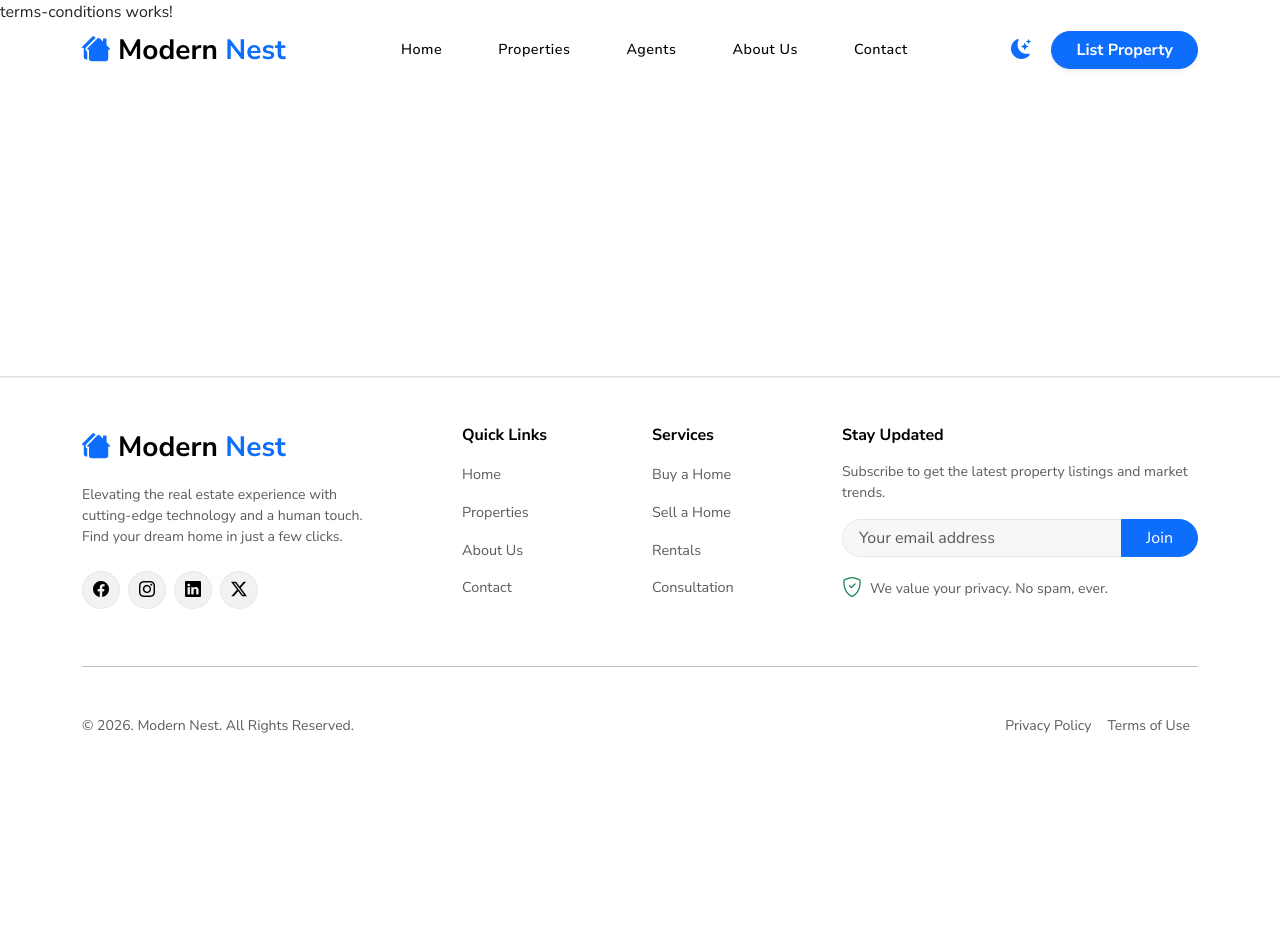
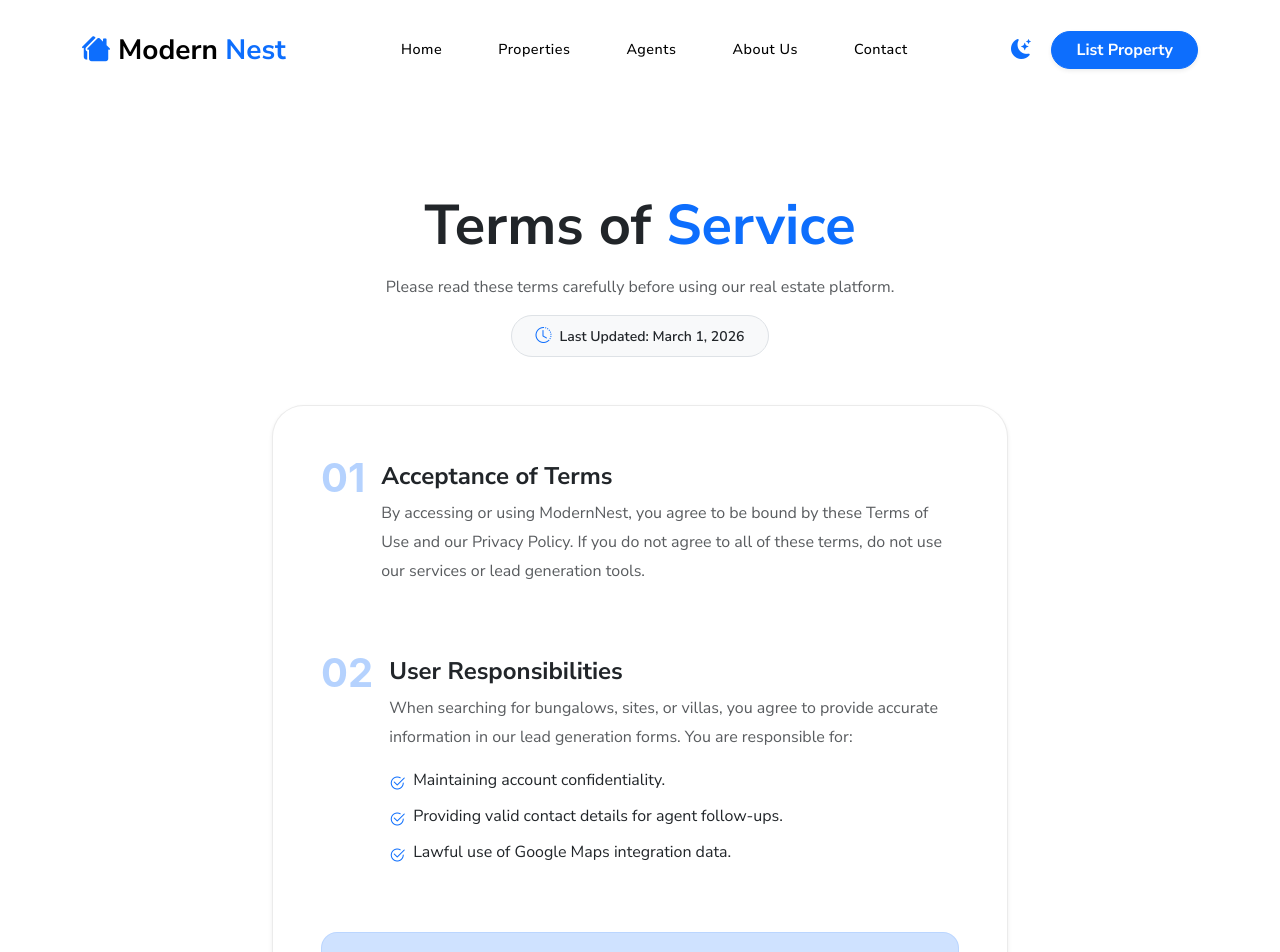
Before and after one commit to avinash072024/real-estate-web, an Angular app: page /terms-of-use in a window 1280 px wide. Shown: the top 952 px of the page. Before the commit the page ends 800 px from the top, so only its background shows below. Built offline with nearby package versions, Linux system fonts and the light colour scheme.

Commit message:
changes in agents card

```diff
--- a/src/app/pages/agents/agents.component.html
+++ b/src/app/pages/agents/agents.component.html
@@ -7,7 +7,7 @@
         </p>
     </div>
 
-    <div class="row g-4">
+    <div class="row g-4 d-flex justify-content-center align-items-center">
         @for (agent of agents; track agent.id) {
         <div class="col-sm-6 col-lg-3">
             <div class="agent-card rounded-4 overflow-hidden border-0 shadow-sm bg-body">
@@ -15,12 +15,12 @@
                     <img [src]="agent.img" [alt]="agent.name" class="w-100 agent-img">
                     <div class="agent-overlay d-flex align-items-end justify-content-center p-3">
                         <div class="social-pills d-flex gap-2 mb-2">
-                            <a href="#" class="btn btn-light rounded-circle btn-sm shadow-sm"><i
-                                    class="bi bi-linkedin"></i></a>
-                            <a href="#" class="btn btn-light rounded-circle btn-sm shadow-sm"><i
+                            <!-- <a href="#" class="btn btn-light rounded-circle btn-sm shadow-sm"><i
+                                    class="bi bi-linkedin"></i></a> -->
+                            <a href="mailto:{{agent.email}}?subject=Inquiry%20from%20Website" class="btn btn-light rounded-circle btn-sm shadow-sm"><i
                                     class="bi bi-envelope-fill"></i></a>
-                            <a href="#" class="btn btn-light rounded-circle btn-sm shadow-sm"><i
-                                    class="bi bi-whatsapp"></i></a>
+                            <a href="tel:{{agent.contact}}" class="btn btn-light rounded-circle btn-sm shadow-sm"><i
+                                    class="bi bi-telephone-fill"></i></a>
                         </div>
                     </div>
                 </div>
--- a/src/app/pages/privacy-policy/privacy-policy.component.ts
+++ b/src/app/pages/privacy-policy/privacy-policy.component.ts
@@ -7,5 +7,5 @@ import { Component } from '@angular/core';
   styleUrl: './privacy-policy.component.scss'
 })
 export class PrivacyPolicyComponent {
-
+  effectiveDate: string = new Date().toLocaleDateString('en-US', { year: 'numeric', month: 'long', day: 'numeric' });
 }
--- a/src/app/pages/terms-conditions/terms-conditions.component.html
+++ b/src/app/pages/terms-conditions/terms-conditions.component.html
@@ -1 +1,86 @@
-<p>terms-conditions works!</p>
+<div class="container py-5 mt-5">
+    <div class="row justify-content-center py-5 my-5">
+        <div class="col-lg-10 col-xl-8">
+
+            <div class="text-center mb-5">
+                <h1 class="display-4 fw-bold mb-3">Terms of <span class="text-primary">Service</span></h1>
+                <p class="text-muted">Please read these terms carefully before using our real estate platform.</p>
+                <div class="d-inline-flex align-items-center bg-body-tertiary px-4 py-2 rounded-pill border">
+                    <i class="bi bi-clock-history me-2 text-primary"></i>
+                    <span class="small fw-semibold">Last Updated: {{ lastUpdated }}</span>
+                </div>
+            </div>
+
+            <div class="terms-wrapper p-4 p-md-5 rounded-5 bg-body border shadow-sm">
+
+                <section class="mb-5">
+                    <div class="d-flex align-items-start gap-3">
+                        <h2 class="text-primary fw-bold display-6 mb-0">01</h2>
+                        <div>
+                            <h4 class="fw-bold mt-2">Acceptance of Terms</h4>
+                            <p class="text-muted leading-relaxed">
+                                By accessing or using ModernNest, you agree to be bound by these Terms of Use and our
+                                Privacy Policy. If you do not agree to all of these terms, do not use our services or
+                                lead generation tools.
+                            </p>
+                        </div>
+                    </div>
+                </section>
+
+                <section class="mb-5">
+                    <div class="d-flex align-items-start gap-3">
+                        <h2 class="text-primary fw-bold display-6 mb-0">02</h2>
+                        <div>
+                            <h4 class="fw-bold mt-2">User Responsibilities</h4>
+                            <p class="text-muted leading-relaxed">
+                                When searching for bungalows, sites, or villas, you agree to provide accurate
+                                information in our lead generation forms. You are responsible for:
+                            </p>
+                            <ul class="list-unstyled">
+                                <li class="mb-2 d-flex gap-2"><i class="bi bi-check2-circle text-primary"></i>
+                                    Maintaining account confidentiality.</li>
+                                <li class="mb-2 d-flex gap-2"><i class="bi bi-check2-circle text-primary"></i> Providing
+                                    valid contact details for agent follow-ups.</li>
+                                <li class="mb-2 d-flex gap-2"><i class="bi bi-check2-circle text-primary"></i> Lawful
+                                    use of Google Maps integration data.</li>
+                            </ul>
+                        </div>
+                    </div>
+                </section>
+
+                <section class="mb-5 p-4 rounded-4 bg-primary-subtle border border-primary border-opacity-10">
+                    <h4 class="fw-bold"><i class="bi bi-info-circle-fill me-2"></i>Intellectual Property</h4>
+                    <p class="small text-primary-emphasis mb-0">
+                        All content on this site, including property photos, bungalow descriptions, and the ModernNest
+                        logo, is protected by copyright. Unauthorized reproduction of our site architecture is strictly
+                        prohibited.
+                    </p>
+                </section>
+
+                <section class="mb-5">
+                    <div class="d-flex align-items-start gap-3">
+                        <h2 class="text-primary fw-bold display-6 mb-0">03</h2>
+                        <div>
+                            <h4 class="fw-bold mt-2">Limitation of Liability</h4>
+                            <p class="text-muted leading-relaxed">
+                                ModernNest provides a platform to connect buyers and agents. While we strive for
+                                accuracy, we do not warrant that property descriptions or map locations are 100%
+                                error-free.
+                            </p>
+                        </div>
+                    </div>
+                </section>
+
+                <div class="text-center border-top pt-5">
+                    <p class="mb-4 text-muted small">Do you have questions about these terms?</p>
+                    <div class="d-flex flex-wrap justify-content-center gap-3">
+                        <button class="btn btn-primary rounded-pill px-5 py-3 fw-bold">Accept & Continue</button>
+                        <a routerLink="/contact" class="btn btn-outline-primary rounded-pill px-5 py-3 fw-bold">Contact
+                            Legal Team</a>
+                    </div>
+                </div>
+
+            </div>
+        </div>
+    </div>
+</div>
--- a/src/app/pages/terms-conditions/terms-conditions.component.scss
+++ b/src/app/pages/terms-conditions/terms-conditions.component.scss
@@ -0,0 +1,42 @@
+.leading-relaxed {
+    line-height: 1.8;
+}
+
+.terms-wrapper {
+    // Respecting the manual theme change
+    border: 1px solid rgba(var(--bs-emphasis-color-rgb), 0.08) !important;
+}
+
+.display-6 {
+    opacity: 0.3;
+    font-family: 'Inter', sans-serif;
+}
+
+section {
+    transition: all 0.3s ease;
+
+    &:hover {
+        .display-6 {
+            opacity: 1;
+            transform: scale(1.1);
+        }
+    }
+}
+
+// Ensure icons in list look clean
+.bi-check2-circle {
+    flex-shrink: 0;
+    margin-top: 4px;
+}
+
+// Dark Mode Adjustments
+[data-bs-theme='dark'] {
+    .terms-wrapper {
+        background-color: var(--bs-body-tertiary-bg) !important;
+    }
+
+    .display-6 {
+        color: var(--bs-primary);
+        opacity: 0.2;
+    }
+}
--- a/src/app/pages/terms-conditions/terms-conditions.component.ts
+++ b/src/app/pages/terms-conditions/terms-conditions.component.ts
@@ -1,11 +1,16 @@
 import { Component } from '@angular/core';
+import { RouterLink } from '@angular/router';
 
 @Component({
   selector: 'app-terms-conditions',
-  imports: [],
+  imports: [RouterLink],
   templateUrl: './terms-conditions.component.html',
   styleUrl: './terms-conditions.component.scss'
 })
 export class TermsConditionsComponent {
-
+  lastUpdated: string = new Date().toLocaleDateString('en-US', { year: 'numeric', month: 'long', day: 'numeric' });
+  acceptTerms() {
+    localStorage.setItem('terms-accepted', 'true');
+    // Navigate back to home or property page
+  }
 }
```
Also changed, not shown: src/app/models/constants.ts (+40 -1 lines), src/app/pages/privacy-policy/privacy-policy.component.html (+18 -25 lines).
